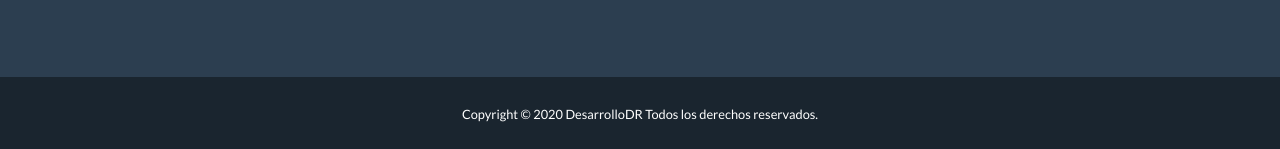
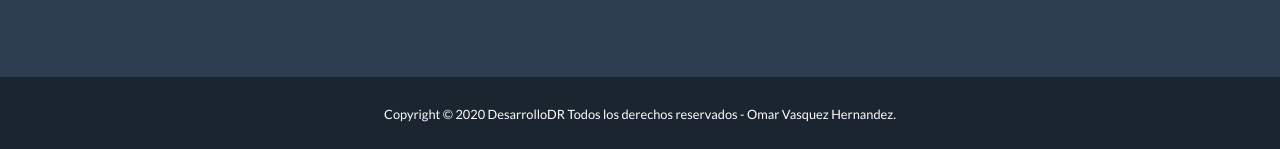
Before and after one commit to OmarVasquezHnz/DesarrolloDR, a website: page index.html in a window 1280 px wide. Shown: the part 3241-3390 px from the top of the page. Drawn offline with nearby package versions, Linux system fonts and the light colour scheme.

Commit message:
changing footer

```diff
--- a/index.html
+++ b/index.html
@@ -206,7 +206,7 @@
         </footer>
         <!-- Copyright Section-->
         <div class="copyright py-4 text-center text-white">
-            <div class="container"><small>Copyright © 2020 DesarrolloDR Todos los derechos reservados.</small></div>
+            <div class="container"><small>Copyright © 2020 DesarrolloDR Todos los derechos reservados - Omar Vasquez Hernandez.</small></div>
         </div>
         <!-- Scroll to Top Button (Only visible on small and extra-small screen sizes)-->
         <div class="scroll-to-top d-lg-none position-fixed">
```
